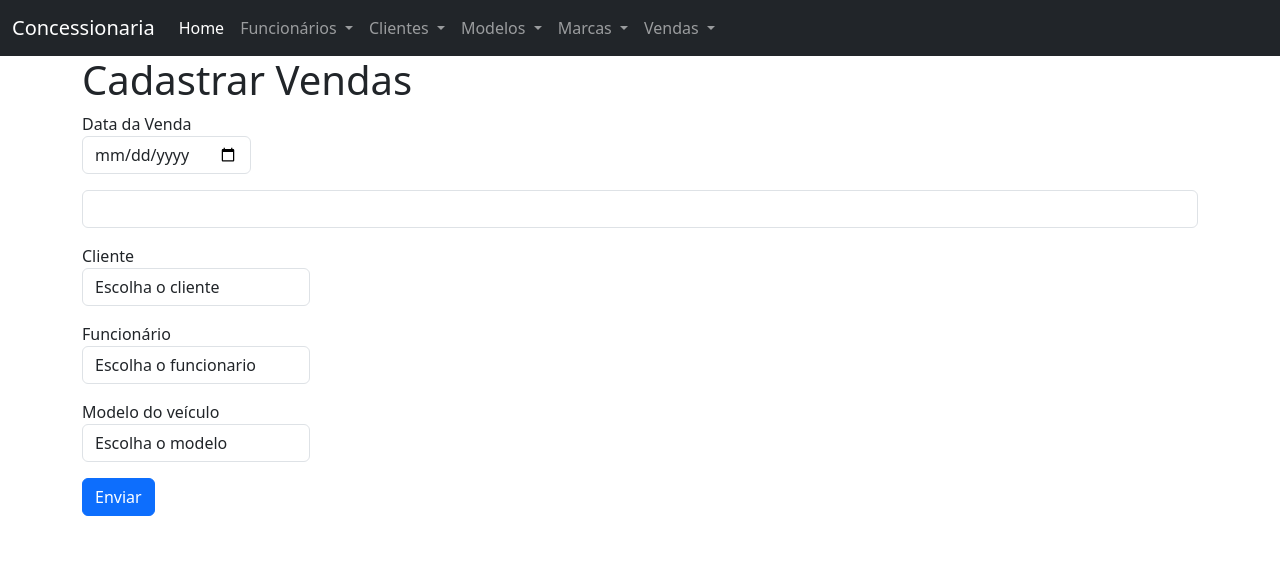
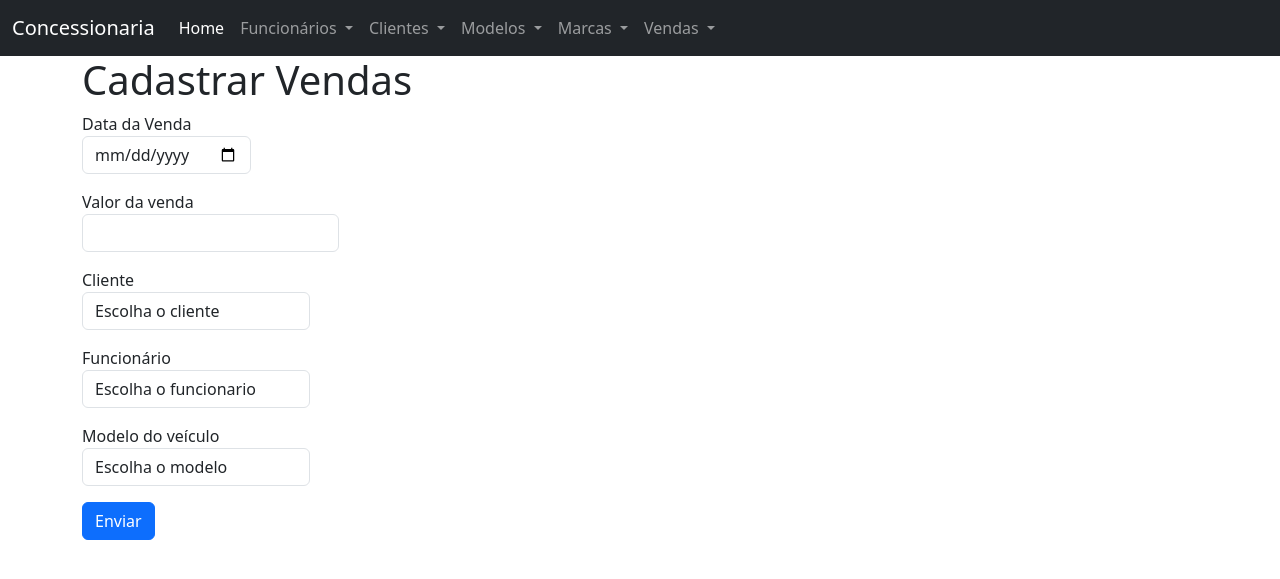
Before and after one commit to HolyChico/projeto-CRUD-PHP, a PHP site: page /index.php?page=cadastrar-vendas in a window 1280 px wide. Shown: the top 579 px of the page. Run offline with PHP 8.4, Linux system fonts and the light colour scheme; data that the repository does not hold is empty.

Commit message:
Update cadastrar-vendas.php

```diff
--- a/projeto - Eliel ( 2 )/projeto/cadastrar-vendas.php
+++ b/projeto - Eliel ( 2 )/projeto/cadastrar-vendas.php
@@ -13,7 +13,8 @@
     </div>
 
     <div class="mb-3">
-            <input type="text" name="email_vendas" class="form-control" required>
+        <label> Valor da venda
+            <input type="number" name="email_venda" class="form-control" required>
         </label>
     </div>
 
```
